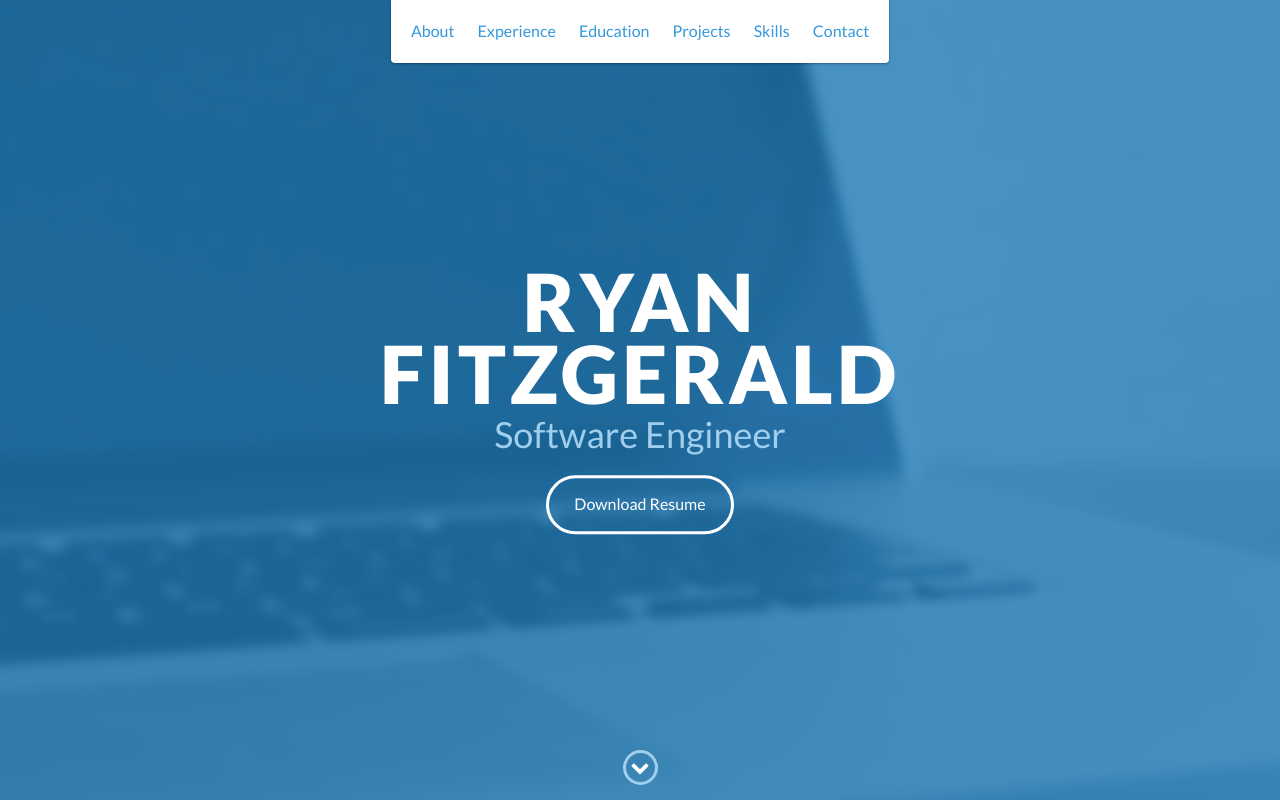
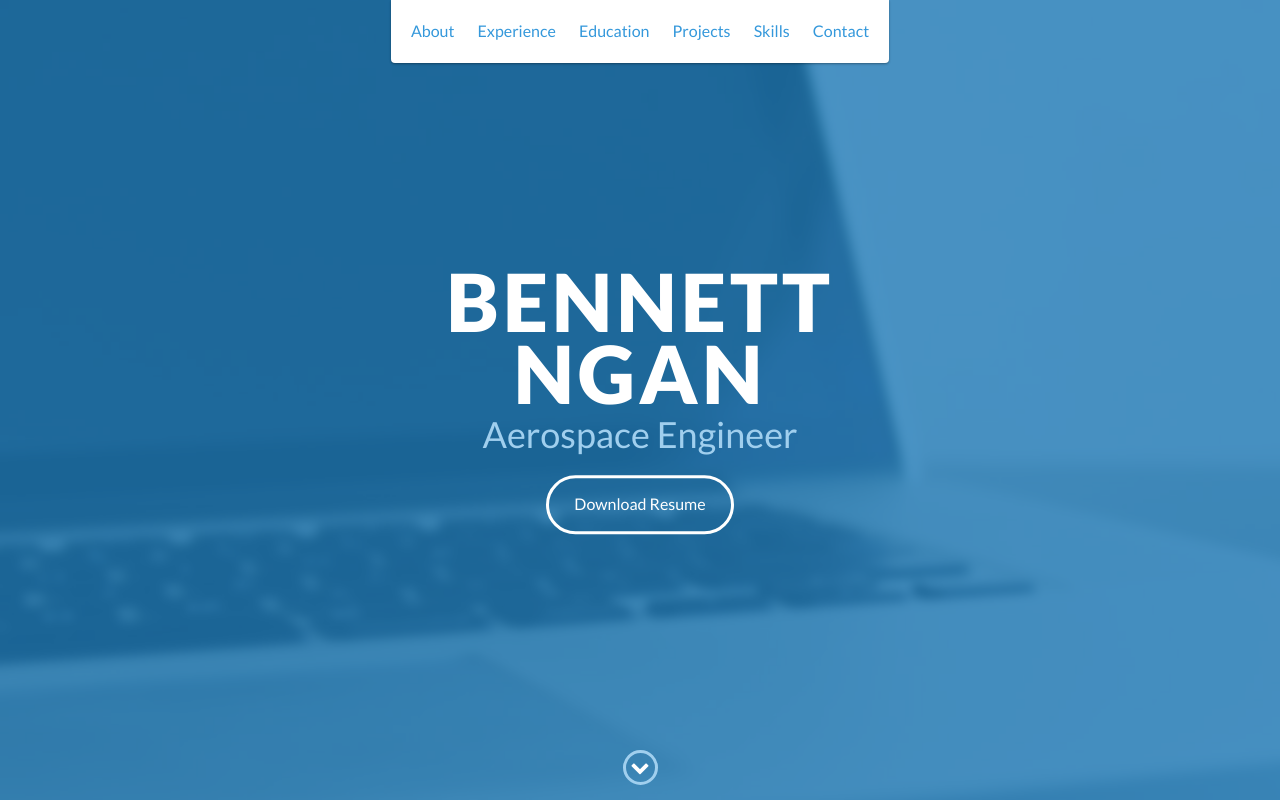
Before and after one commit to bennettngan/portfolio, a website: page index.html in a window 1280 px wide. Shown: the top 800 px of the page. Drawn offline with nearby package versions, Linux system fonts and the light colour scheme.

Commit message:
Put my name in title page

```diff
--- a/index.html
+++ b/index.html
@@ -5,7 +5,7 @@
     <meta charset="utf-8">
     <meta http-equiv="X-UA-Compatible" content="IE=edge">
     <meta name="viewport" content="width=device-width, initial-scale=1">
-    <title>My Portfolio</title>
+    <title>Bennett's Portfolio</title>
 	<link rel="shortcut icon" href="favicon.ico" type="image/x-icon">
 	<link rel="icon" href="favicon.ico" type="image/x-icon">
     <link href="https://fonts.googleapis.com/css?family=Lato:300,400,700,900" rel="stylesheet">
@@ -48,8 +48,8 @@
 
     <div id="lead">
         <div id="lead-content">
-            <h1>Ryan Fitzgerald</h1>
-            <h2>Software Engineer</h2>
+            <h1>Bennett Ngan</h1>
+            <h2>Aerospace Engineer</h2>
             <a href="#" class="btn-rounded-white">Download Resume</a>
         </div>
         <!-- End #lead-content -->
```
